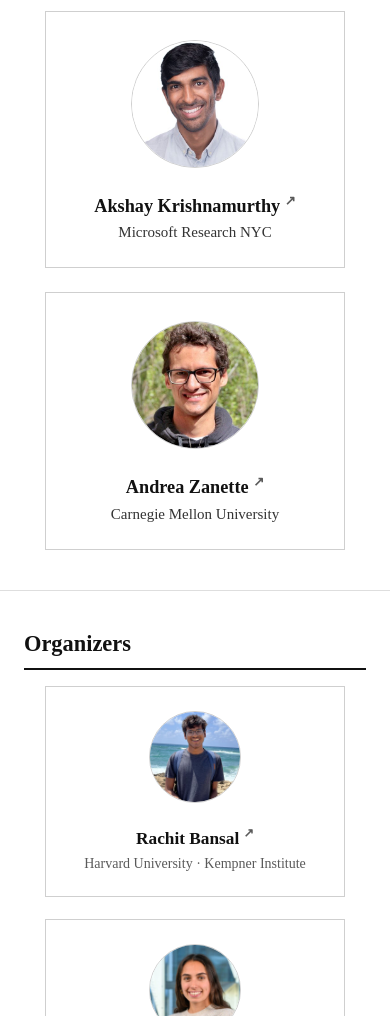
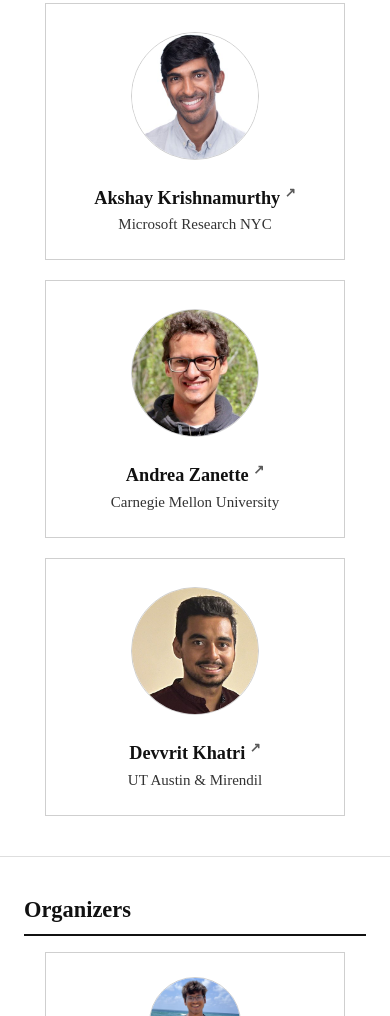
Before and after one commit to pretrain2posttrain/pretrain2posttrain.github.io, a plain HTML site: page speakers.html in a window 390 px wide. Shown: the part 857-1873 px from the top of the page. Drawn offline with Linux system fonts and the light colour scheme.

Commit message:
Add Devvrit Khatri as invited speaker
- Add his card (UT Austin & Mirendil, links to devvrit.com) with a
  400x400 crop of his homepage photo.
- Lay speakers out as one row of five on desktop, wrapping into
  centered 3+2 / 2+2+1 rows on narrower screens.

Co-Authored-By: Claude Opus 5.5 <noreply@anthropic.com>
Claude-Session: https://claude.ai/code/session_01Egvdks7kWShpmqp5njenxJ

```diff
--- a/assets/style.css
+++ b/assets/style.css
@@ -307,12 +307,14 @@ strong { font-weight: 700; }
 .muted { color: var(--ink-faint); font-size: .9em; }
 
 /* ---------- People (speakers & organizers, clickable) ---------- */
-/* Fixed column grids keep rows full (4 speakers -> 4/2/1, 6 organizers -> 3/2/1)
-   and give every card in a row the same height. */
+/* Speakers: one row of five on desktop; narrower screens wrap into centered
+   rows (3+2, then 2+2+1). Organizers: fixed grid, 3/2/1 columns.
+   Cards in a row share a height. */
 .people {
-  display: grid; grid-template-columns: repeat(4, minmax(0, 1fr));
-  gap: 24px;
+  --cols: 5; --gap: 20px;
+  display: flex; flex-wrap: wrap; justify-content: center; gap: var(--gap);
 }
+.people .person { flex: 0 0 calc((100% - (var(--cols) - 1) * var(--gap)) / var(--cols)); }
 .orgs {
   display: grid; grid-template-columns: repeat(3, minmax(0, 1fr));
   gap: 22px; max-width: 780px; margin: 0 auto;
@@ -344,11 +346,18 @@ img.avatar { object-fit: cover; display: block; }
 .avatar[data-initials]::after { content: attr(data-initials); }
 .avatar--sm { width: 92px; height: 92px; font-size: 24px; margin-bottom: 12px; }
 
+@media (max-width: 1000px) {
+  .people { --cols: 3; max-width: 780px; margin: 0 auto; }
+}
 @media (max-width: 900px) {
-  .people, .orgs { grid-template-columns: repeat(2, minmax(0, 1fr)); max-width: 560px; margin: 0 auto; }
+  .orgs { grid-template-columns: repeat(2, minmax(0, 1fr)); max-width: 560px; margin: 0 auto; }
+}
+@media (max-width: 680px) {
+  .people { --cols: 2; max-width: 560px; }
 }
 @media (max-width: 520px) {
-  .people, .orgs { grid-template-columns: minmax(0, 1fr); max-width: 300px; }
+  .people { --cols: 1; max-width: 300px; }
+  .orgs { grid-template-columns: minmax(0, 1fr); max-width: 300px; }
 }
 
 /* ---------- Accepted papers empty state ---------- */
--- a/speakers.html
+++ b/speakers.html
@@ -62,6 +62,11 @@
             <span class="person__name">Andrea Zanette&nbsp;<span class="person__ext" aria-hidden="true">↗</span></span>
             <span class="person__affil">Carnegie Mellon University</span>
           </a>
+          <a class="person" href="https://www.devvrit.com" target="_blank" rel="noopener">
+            <img class="avatar" src="assets/img/khatri.jpg" alt="Devvrit Khatri" loading="lazy" width="128" height="128" />
+            <span class="person__name">Devvrit Khatri&nbsp;<span class="person__ext" aria-hidden="true">↗</span></span>
+            <span class="person__affil">UT Austin & Mirendil</span>
+          </a>
         </div>
       </div>
     </section>
```
Also changed, not shown: assets/img/khatri.jpg (added).
